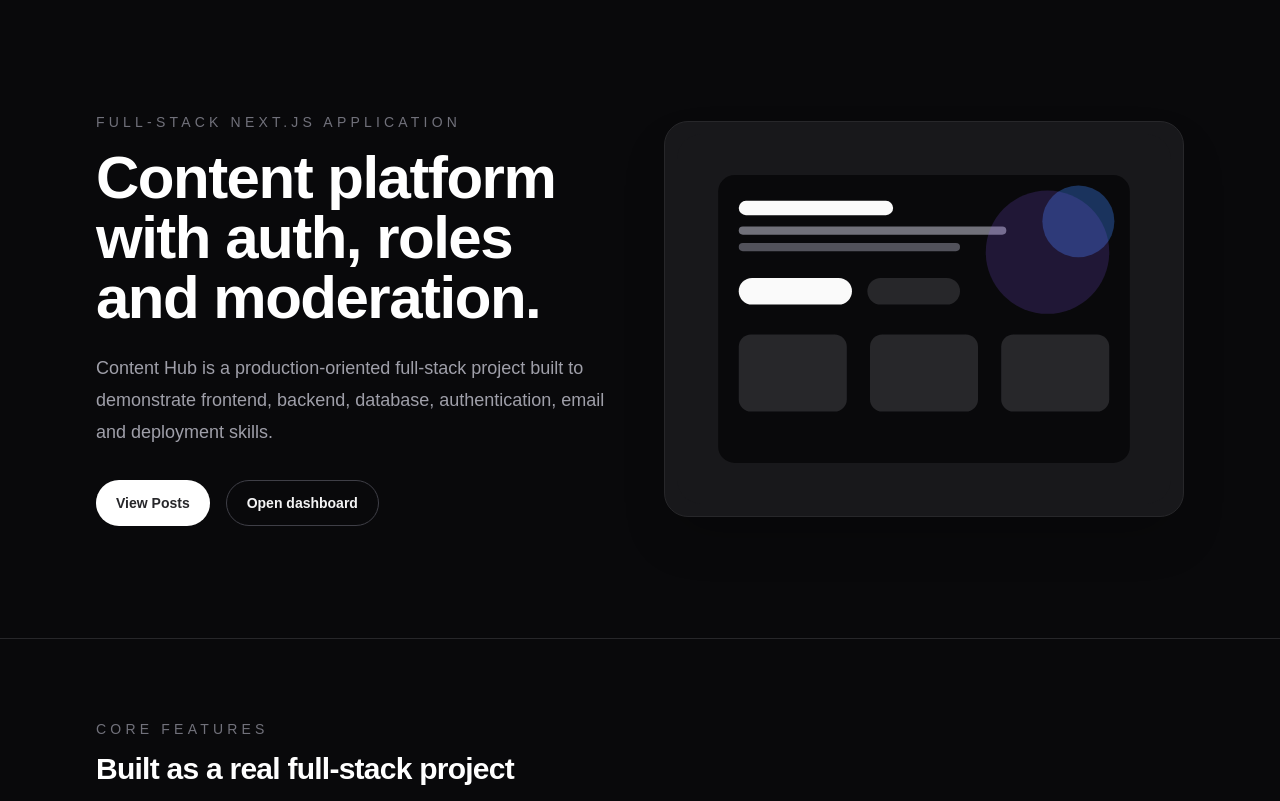
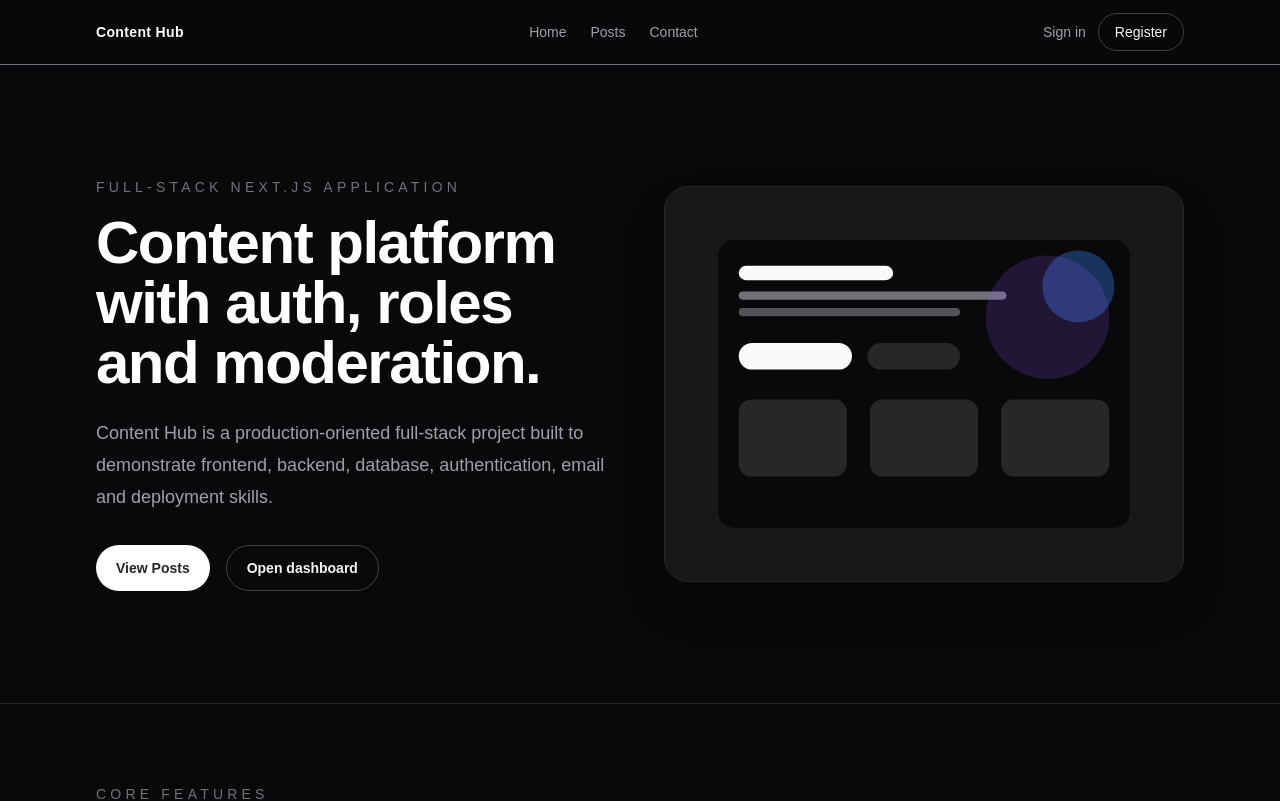
Before and after one commit to avramenkomy/content-hub, a Next.js app: page / in a window 1280 px wide. Shown: the top 801 px of the page. Built offline with nearby package versions, Linux system fonts and the light colour scheme; no server answers.

Commit message:
feat: add role aware hidder

```diff
--- a/src/app/layout.tsx
+++ b/src/app/layout.tsx
@@ -19,6 +19,8 @@
 export default function RootLayout({ children }: RootLayoutProps) {
   return (
     <html lang="en">
+      <Header />
+
       <body>
         {children}
       </body>
--- a/src/components/auth/LogoutButton.tsx
+++ b/src/components/auth/LogoutButton.tsx
@@ -1,16 +1,26 @@
-"use client"
+'use client';
 
 import { useRouter } from 'next/navigation';
 import { useState } from 'react';
+import { cn } from '@/lib/cn';
 
-export default function LogoutButton() {
+type LogoutButtonProps = {
+  compact?: boolean;
+  className?: string;
+};
+
+export default function LogoutButton(props: LogoutButtonProps) {
+  const { compact=false, className } = props;
+
   const router = useRouter();
-  const [isLoading, setIsLoading] = useState(false);
+  const [loading, setLoading] = useState(false);
 
   async function handleLogout() {
-    setIsLoading(true);
+    setLoading(true);
 
-    await fetch('/api/auth/logout', { method: 'POST' });
+    await fetch('/api/auth/logout', {
+      method: 'POST',
+    });
 
     router.push('/login');
     router.refresh();
@@ -20,10 +30,14 @@
     <button
       type="button"
       onClick={handleLogout}
-      disabled={isLoading}
-      className="rounded-full border border-zinc-700 px-5 py-3 text-sm font-medium text-zinc-100 transition hover:border-zinc-500 hover:bg-zinc-900 disabled:cursor-not-allowed disabled:opacity-60"
+      disabled={loading}
+      className={cn(
+        "rounded-full border border-zinc-700 text-sm font-medium text-zinc-100 transition hover:border-zinc-500 hover:bg-zinc-900 disabled:cursor-not-allowed disabled:opacity-60",
+        compact ? "px-3 py-2" : "px-5 py-3",
+        className
+      )}
     >
-      { isLoading ? 'Logout...' : 'Logout' }
+      {loading ? "Logging out..." : "Log out"}
     </button>
-  )
+  );
 }
--- a/src/components/layout/Header.tsx
+++ b/src/components/layout/Header.tsx
@@ -1,9 +1,33 @@
 import Link from 'next/link';
+
+import Container from '@/components/ui/Container';
+import LogoutButton from '@/components/auth/LogoutButton';
+
 import navigation from '@/data/navigation';
-import Container from '../ui/Container';
+
+import { getCurrentUser } from '@/lib/auth';
 
 
-export default function Header() {
+
+export default async function Header() {
+  const user = await getCurrentUser();
+
+  const visiblenavigation = navigation.filter(item => {
+    if (item.authOnly && !user) {
+      return false;
+    }
+
+    if (item.roles && user && !item.roles.includes(user.role)) {
+      return false;
+    }
+
+    if (item.roles && !user) {
+      return false;
+    }
+
+    return true;
+  });
+
   return (
     <header
       className="sticky top-0 z-50 border-b border-zinc-500 bg-zinc-950/80 backdrop-blur"
@@ -16,7 +40,7 @@
         </Link>
 
         <nav className="hidden items-center gap-6 md:flex">
-          {navigation.map(item => (
+          {visiblenavigation.map(item => (
             <Link
               key={item.href}
               href={item.href}
@@ -27,7 +51,22 @@
           ))}
         </nav>
 
-        <div className="flex items-center gap-3">
+        {user
+          ? <div className="flex shrink-0 items-center gap-3">
+              <Link
+                href="/dashboard"
+                className="hidden text-sm text-zinc-400 transition hover:text-white sm:inline"
+              >
+                {user.name}
+              </Link>
+
+              <span className="hidden rounded-full border border-zinc-800 px-3 py-1 text-xs font-medium text-zinc-400 lg:inline">
+                {user.role}
+              </span>
+
+              <LogoutButton compact />
+            </div>
+          : <div className="flex shrink-0 items-center gap-3">
               <Link
                 href="/login"
                 className="hidden text-sm text-zinc-400 transition hover:text-white sm:inline"
@@ -42,6 +81,7 @@
                 Register
               </Link>
             </div>
+        }
       </Container>
     </header>
   )
--- a/src/data/navigation.ts
+++ b/src/data/navigation.ts
@@ -3,6 +3,8 @@
 interface NavItem {
   label: string,
   href: string,
+  authOnly?: boolean,
+  roles?: Array<'USER' | 'MODERATOR' | 'ADMIN'>
 }
 
 type Navigation = NavItem[];
@@ -21,16 +23,21 @@
   {
     label: 'Dashboard',
     href: '/dashboard',
+    authOnly: true,
   },
 
   {
     label: 'Moderation',
     href: '/moderation',
+    authOnly: true,
+    roles: ["MODERATOR", "ADMIN"],
   },
 
   {
     label: 'Admin',
     href: '/admin',
+    authOnly: true,
+    roles: ["ADMIN"],
   },
 
   {
```
Lines whose indentation alone changed are shown as unchanged.
